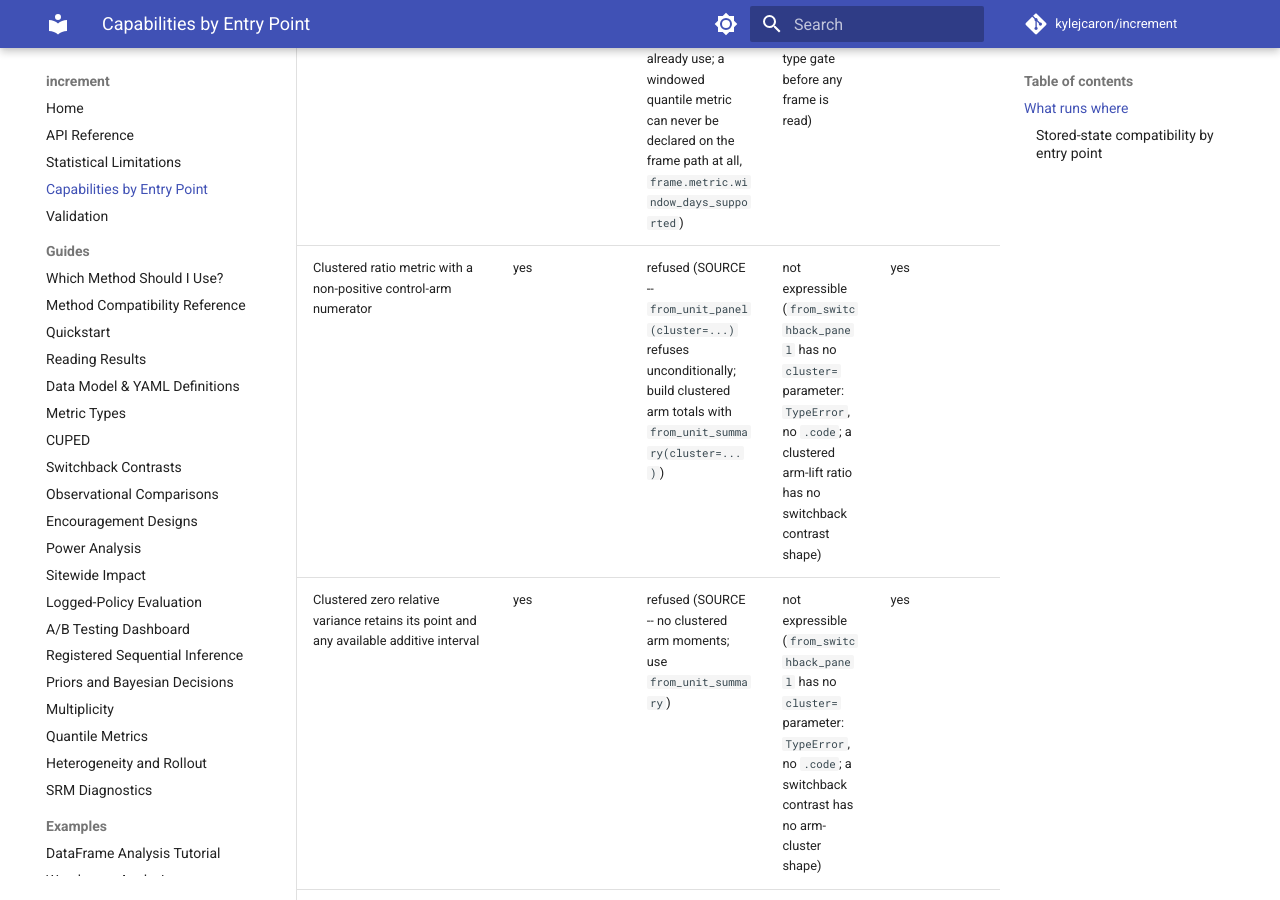
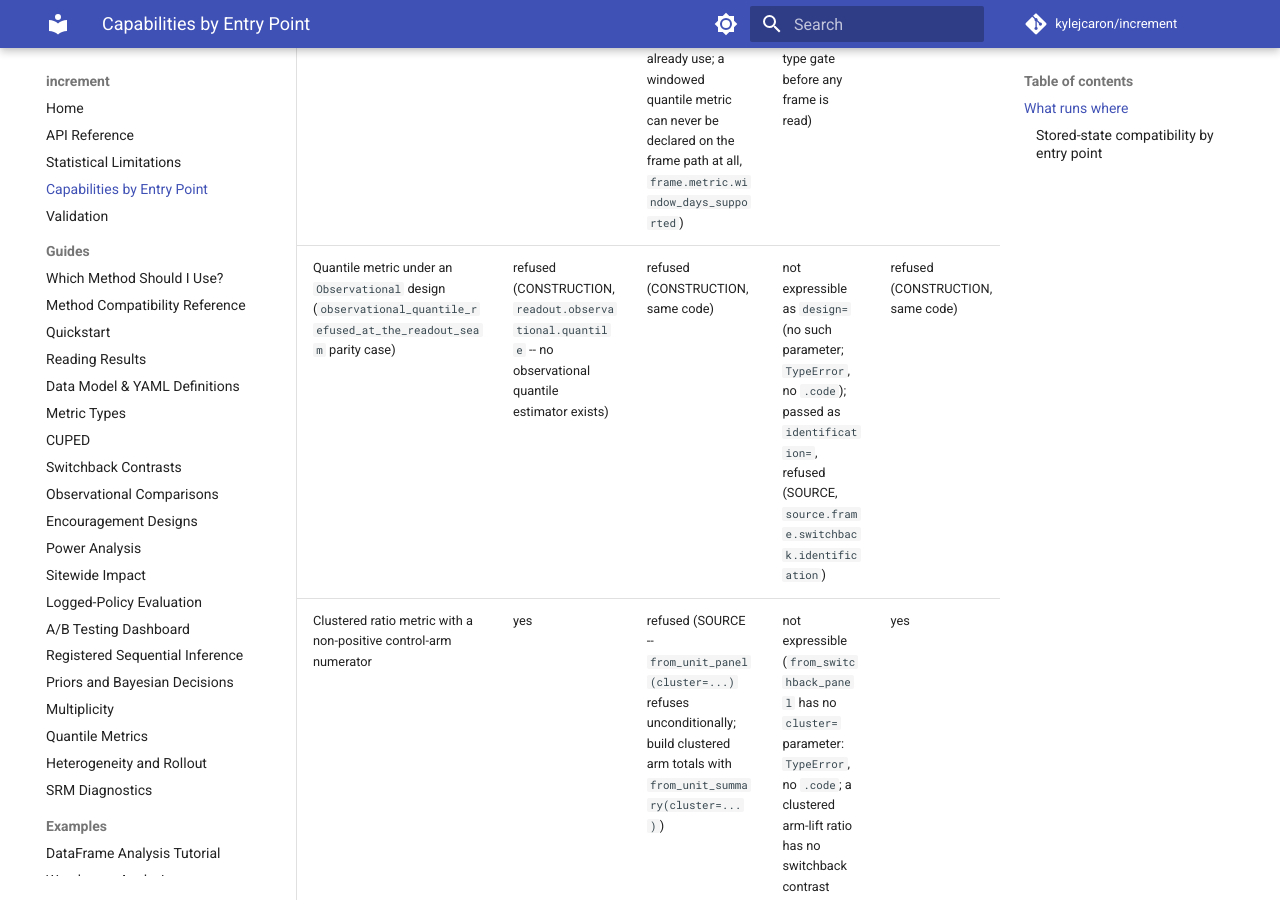
Before and after one commit to kylejcaron/increment, an MkDocs documentation site: the page built from docs/reference/capabilities-by-entry-point.md, in a window 1280 px wide and 900 px high, scrolled down 9539 px. Built offline with MkDocs 1.6.1 and Material for MkDocs 9.7.7, drawn with Linux system fonts in a browser that asks for light colours; comment, search, counter and statistics services are not loaded.

Commit message:
Preserve observational quantile parity in the relocated capability table

```diff
--- a/docs/reference/capabilities-by-entry-point.md
+++ b/docs/reference/capabilities-by-entry-point.md
@@ -59,6 +59,7 @@ Reproduce this table with `uv run --extra demo --extra tables --extra dashboard
 | Categorical nulls with a nondefault missing-value policy | yes | yes | not expressible as `design=` (no such parameter; `TypeError`, no `.code`); passed as `identification=`, refused (SOURCE, `source.frame.switchback.identification`) | default missing-value refusal; YAML does not accept policy overrides | default missing-value refusal inherited from definitions | refused (SOURCE -- no per-unit covariates) |
 | Observational primary + secondary + guardrail together (role multiplicity) | yes | yes | not expressible as `design=` (no such parameter; `TypeError`, no `.code`); passed as `identification=`, refused (SOURCE, `source.frame.switchback.identification`) | yes | yes | refused (SOURCE -- same as above) |
 | Quantile inference on tied/rounded outcomes | yes | yes (unwindowed only -- the panel's per-unit collapse is the same per-unit total mean/ratio already use; a windowed quantile metric can never be declared on the frame path at all, `frame.metric.window_days_supported`) | refused (SOURCE -- a quantile metric is refused at the metric-type gate before any frame is read) | yes | yes | refused (SOURCE, `source.frame.quantile_no_moments` -- a quantile has no moments representation) |
+| Quantile metric under an `Observational` design (`observational_quantile_refused_at_the_readout_seam` parity case) | refused (CONSTRUCTION, `readout.observational.quantile` -- no observational quantile estimator exists) | refused (CONSTRUCTION, same code) | not expressible as `design=` (no such parameter; `TypeError`, no `.code`); passed as `identification=`, refused (SOURCE, `source.frame.switchback.identification`) | refused (CONSTRUCTION, same code) | refused (CONSTRUCTION, same code) | refused (CONSTRUCTION, same code -- a quantile declaration over scalar moments is refused before those moments can be used as quantile data) |
 | Clustered ratio metric with a non-positive control-arm numerator | yes | refused (SOURCE -- `from_unit_panel(cluster=...)` refuses unconditionally; build clustered arm totals with `from_unit_summary(cluster=...)`) | not expressible (`from_switchback_panel` has no `cluster=` parameter: `TypeError`, no `.code`; a clustered arm-lift ratio has no switchback contrast shape) | yes | yes | refused (SOURCE, `source.moments.cluster_grain` -- clustered moments transport needs a complete encouragement compliance payload) |
 | Clustered zero relative variance retains its point and any available additive interval | yes | refused (SOURCE -- no clustered arm moments; use `from_unit_summary`) | not expressible (`from_switchback_panel` has no `cluster=` parameter: `TypeError`, no `.code`; a switchback contrast has no arm-cluster shape) | yes | yes | refused (SOURCE, `source.moments.cluster_grain` -- clustered moments transport needs a complete encouragement compliance payload) |
 | `Analysis.planning_baseline`, mean metric | yes | yes | yes (the pilot-fitted `SwitchbackBaseline` for the `switchback_*` solvers) | yes | yes | yes |
```
